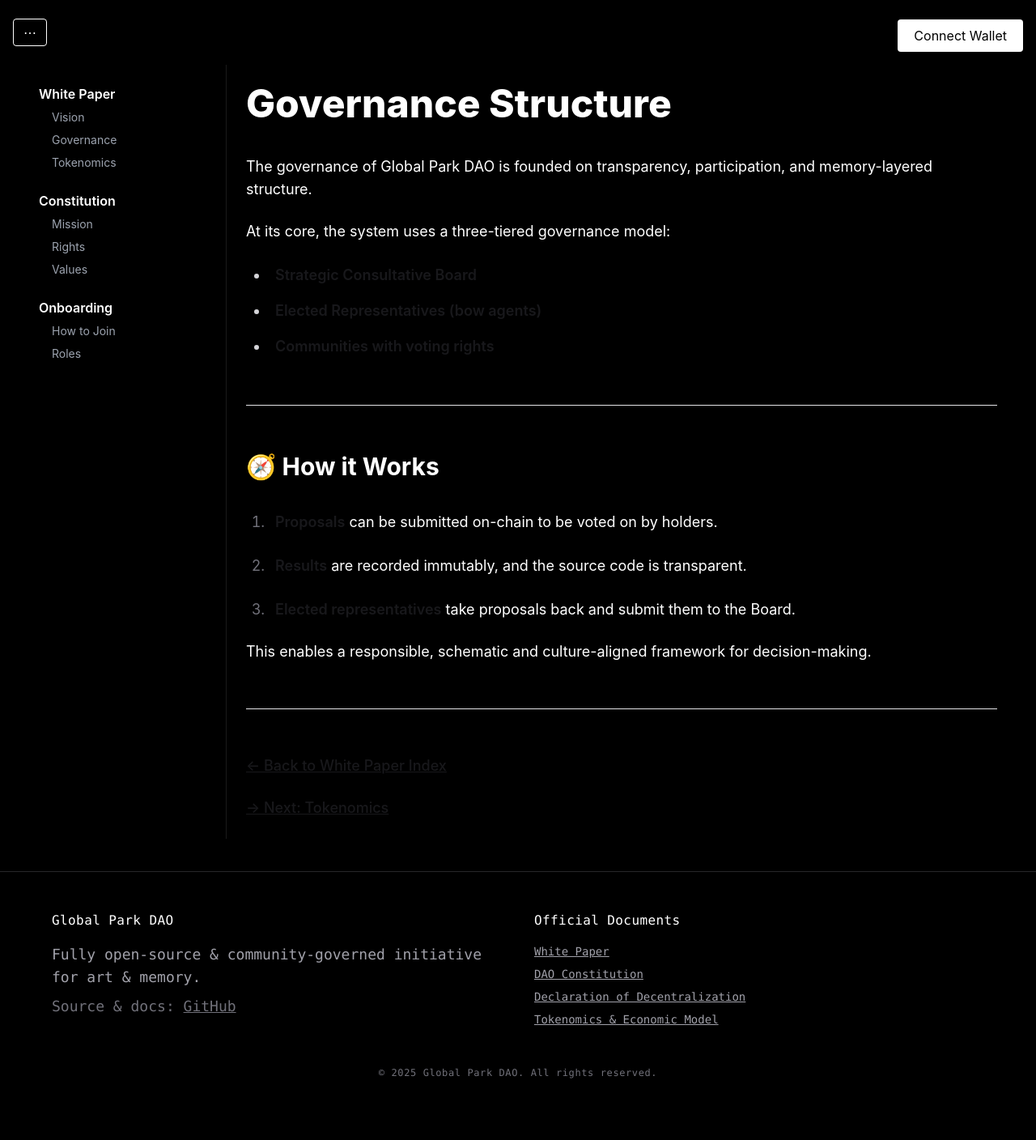
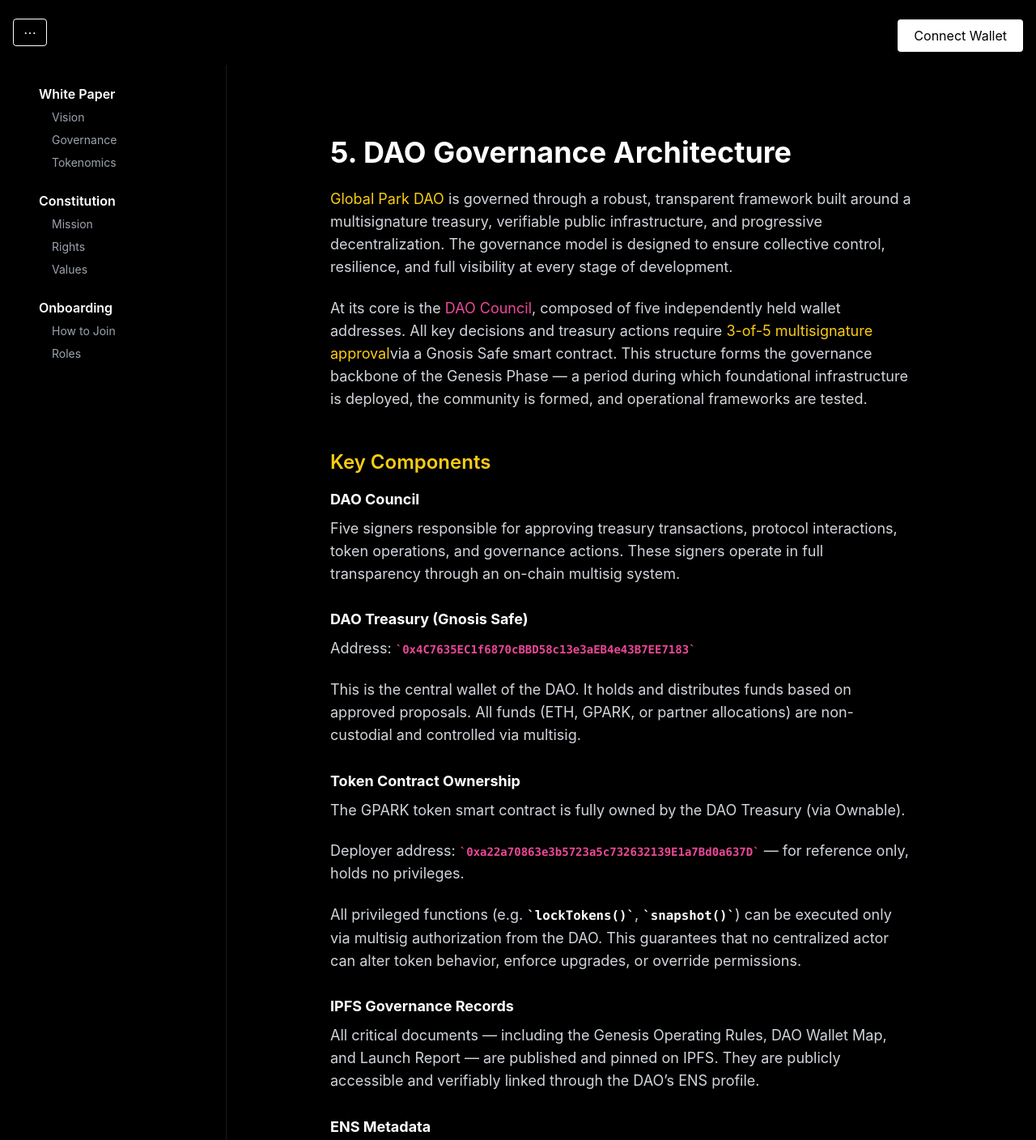
Before and after one commit to GPARKPRO/globalpark-site, a Next.js app: page /docs/white-paper/governance in a window 1280 px wide. Shown: the top 1408 px of the page at 81% size. Before the commit the page ends 1381 px from the top, so only its background shows below. Built offline with nearby package versions, Linux system fonts and the light colour scheme.

Commit message:
Create page.tsx

```diff
--- /dev/null
+++ b/app/docs/white-paper/governance/page.tsx
@@ -0,0 +1,91 @@
+import { Metadata } from 'next';
+
+export const metadata: Metadata = {
+  title: 'DAO Governance Architecture | GlobalPark',
+  description: 'Understand the multisig treasury, council structure, and decentralized governance model of the Global Park DAO.',
+};
+
+export default function GovernancePage() {
+  return (
+    <main className="max-w-3xl mx-auto px-6 py-16">
+      <h1 className="text-4xl font-bold text-white mb-6">5. DAO Governance Architecture</h1>
+
+      <p className="text-gray-300 mb-4">
+        <span className="text-yellow-400">Global Park DAO</span> is governed through a robust, transparent framework
+        built around a multisignature treasury, verifiable public infrastructure, and progressive decentralization.
+        The governance model is designed to ensure collective control, resilience, and full visibility at every stage of development.
+      </p>
+
+      <p className="text-gray-300 mb-4">
+        At its core is the <span className="text-pink-500">DAO Council</span>, composed of five independently held wallet addresses.
+        All key decisions and treasury actions require <span className="text-yellow-400">3-of-5 multisignature approval</span>
+        via a Gnosis Safe smart contract. This structure forms the governance backbone of the Genesis Phase — a period
+        during which foundational infrastructure is deployed, the community is formed, and operational frameworks are tested.
+      </p>
+
+      <h2 className="text-2xl text-yellow-400 font-semibold mb-4">Key Components</h2>
+
+      <h3 className="text-lg text-white font-bold mb-2">DAO Council</h3>
+      <p className="text-gray-300 mb-4">
+        Five signers responsible for approving treasury transactions, protocol interactions, token operations, and governance actions.
+        These signers operate in full transparency through an on-chain multisig system.
+      </p>
+
+      <h3 className="text-lg text-white font-bold mb-2">DAO Treasury (Gnosis Safe)</h3>
+      <p className="text-gray-300 mb-2">Address: <code className="text-sm text-pink-500">0x4C7635EC1f6870cBBD58c13e3aEB4e43B7EE7183</code></p>
+      <p className="text-gray-300 mb-4">
+        This is the central wallet of the DAO. It holds and distributes funds based on approved proposals.
+        All funds (ETH, GPARK, or partner allocations) are non-custodial and controlled via multisig.
+      </p>
+
+      <h3 className="text-lg text-white font-bold mb-2">Token Contract Ownership</h3>
+      <p className="text-gray-300 mb-2">
+        The GPARK token smart contract is fully owned by the DAO Treasury (via Ownable).
+      </p>
+      <p className="text-gray-300 mb-4">
+        Deployer address: <code className="text-sm text-pink-500">0xa22a70863e3b5723a5c732632139E1a7Bd0a637D</code> — for reference only, holds no privileges.
+      </p>
+      <p className="text-gray-300 mb-4">
+        All privileged functions (e.g. <code>lockTokens()</code>, <code>snapshot()</code>) can be executed only via multisig authorization from the DAO.
+        This guarantees that no centralized actor can alter token behavior, enforce upgrades, or override permissions.
+      </p>
+
+      <h3 className="text-lg text-white font-bold mb-2">IPFS Governance Records</h3>
+      <p className="text-gray-300 mb-4">
+        All critical documents — including the Genesis Operating Rules, DAO Wallet Map, and Launch Report —
+        are published and pinned on IPFS. They are publicly accessible and verifiably linked through the DAO’s ENS profile.
+      </p>
+
+      <h3 className="text-lg text-white font-bold mb-2">ENS Metadata</h3>
+      <p className="text-gray-300 mb-4">
+        The DAO’s ENS domain <span className="text-yellow-400">globalpark.eth</span> acts as the on-chain identity anchor.
+        It stores metadata such as contenthash (IPFS), DAO Council addresses, treasury map, social links, governance notices, and token contract details.
+      </p>
+
+      <h2 className="text-2xl text-yellow-400 font-semibold mb-4">Governance Roadmap</h2>
+      <p className="text-gray-300 mb-4">
+        The governance roadmap includes a transition from the Genesis Phase (council-led execution)
+        to the Autonomous Phase (community-led voting). Upon activation of Snapshot-based governance,
+        all GPARK token holders will be empowered to propose and vote on decisions directly.
+      </p>
+
+      <p className="text-gray-300 mb-4">
+        Until then, the DAO Council operates as an accountable steward — tasked not with control, but with activating,
+        safeguarding, and documenting the emergence of a decentralized cultural system.
+      </p>
+
+      <p className="text-gray-300">
+        For a complete breakdown of wallet roles, Council signers, execution flows, and governance transition logic,
+        refer to the full DAO Governance documentation on GitHub:{' '}
+        <a
+          href="https://github.com/GPARKPRO/GlobalPark-DAO/tree/main/docs"
+          className="text-pink-500 hover:underline"
+          target="_blank"
+          rel="noopener noreferrer"
+        >
+          https://github.com/GPARKPRO/GlobalPark-DAO
+        </a>
+      </p>
+    </main>
+  );
+}
```
